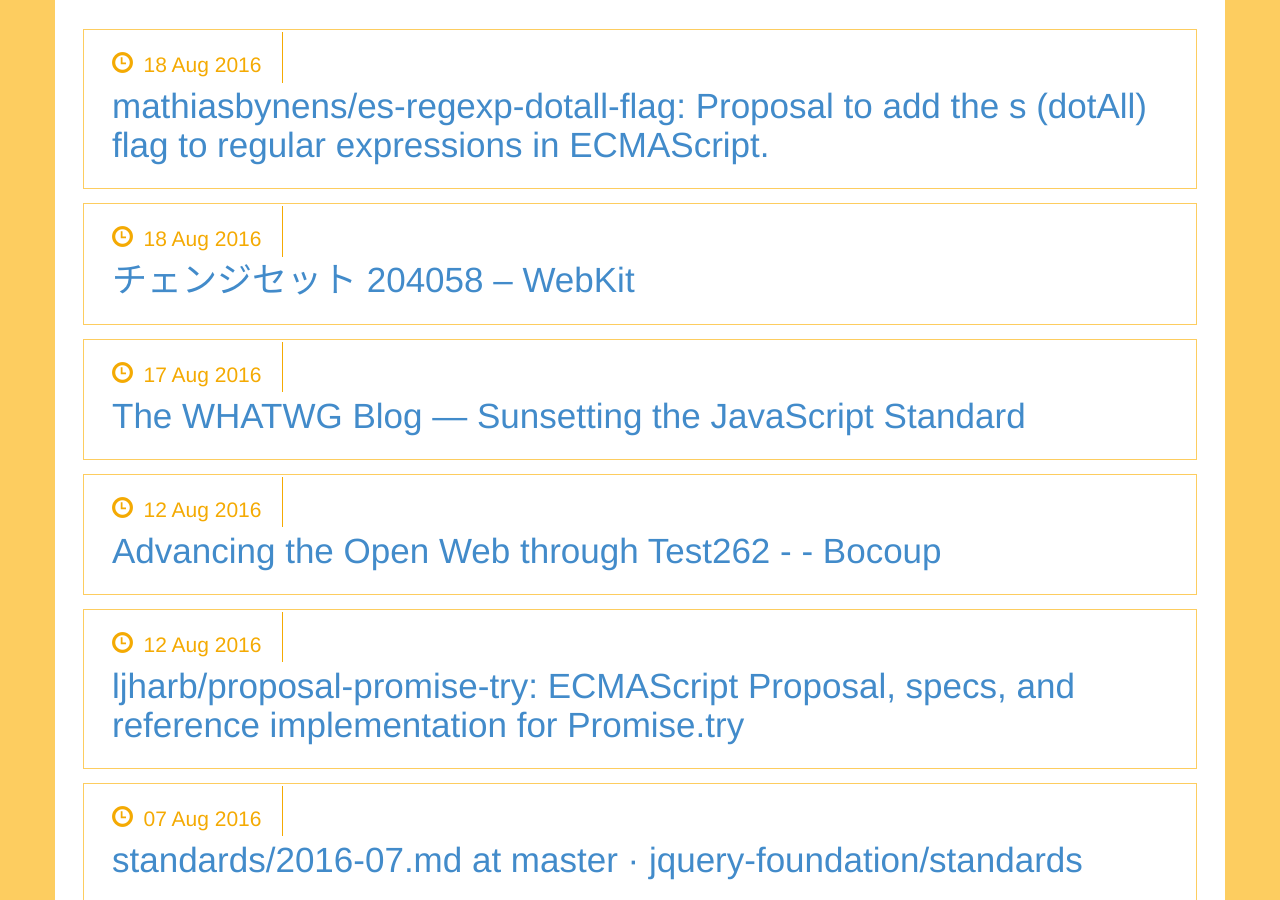
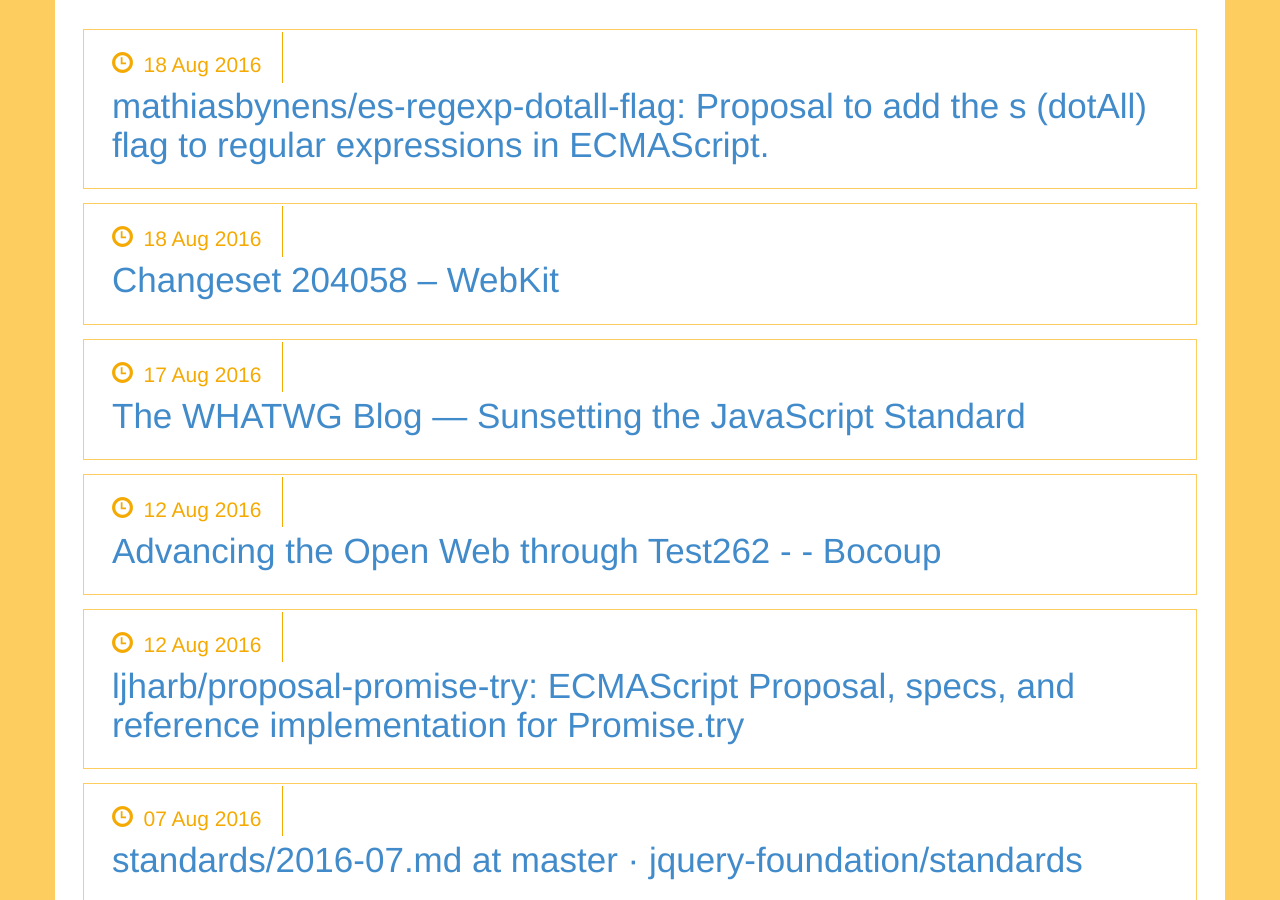
Before and after one commit to ecmascript-daily/ecmascript-daily.github.com, a Jekyll site: the page built from index.html, in a window 1280 px wide and 900 px high, scrolled down 357 px. Built offline with Jekyll 4.4.1, drawn with Linux system fonts in a browser that asks for light colours; nearby versions of some CDN libraries.

Commit message:
Update 2016-08-18-204058-webkit.md

```diff
--- a/_posts/2016/2016-08-18-204058-webkit.md
+++ b/_posts/2016/2016-08-18-204058-webkit.md
@@ -1,6 +1,6 @@
 ---
 layout: news
-title: チェンジセット 204058 – WebKit
+title: Changeset 204058 – WebKit
 item-url: 'https://trac.webkit.org/changeset/204058'
 date: '2016-08-18T00:30:16Z'
 tags:
```
